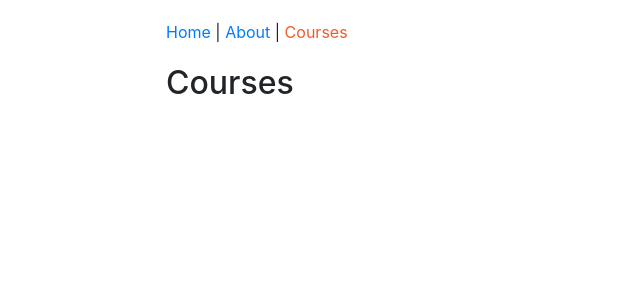
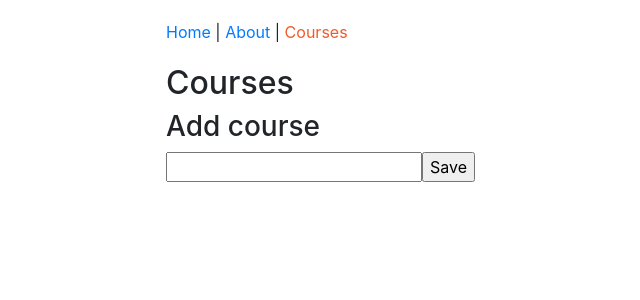
Before and after one commit to hrai/Building-Applications-with-React-and-Redux, a React app: page /courses in a window 1280 px wide. Shown: the top 300 px of the page, without its empty margins (64-704 px from the left). Built offline with nearby package versions, Linux system fonts and the light colour scheme.

Commit message:
Added Button And Handler

```diff
--- a/src/components/courses/CoursesPage.js
+++ b/src/components/courses/CoursesPage.js
@@ -1,8 +1,30 @@
 import React from 'react';
 
 class CoursesPage extends React.Component {
+    constructor() {
+        super();
+
+        this.state={
+            course: {
+                title: ''
+            }
+        };
+    }
+
+    handleChange= (event)=>{
+        const course={...this.state.course, title:event.target.value};
+        this.setState({course});
+    }
+
     render() {
-        return <h2>Courses</h2>;
+        return (
+            <form>
+                <h2>Courses</h2>
+                <h3>Add course</h3>
+                <input type="text" onChange={this.handleChange} value={this.state.course.title} />
+                <input type="submit" value="Save" />
+            </form>
+        );
     }
 }
 
```
